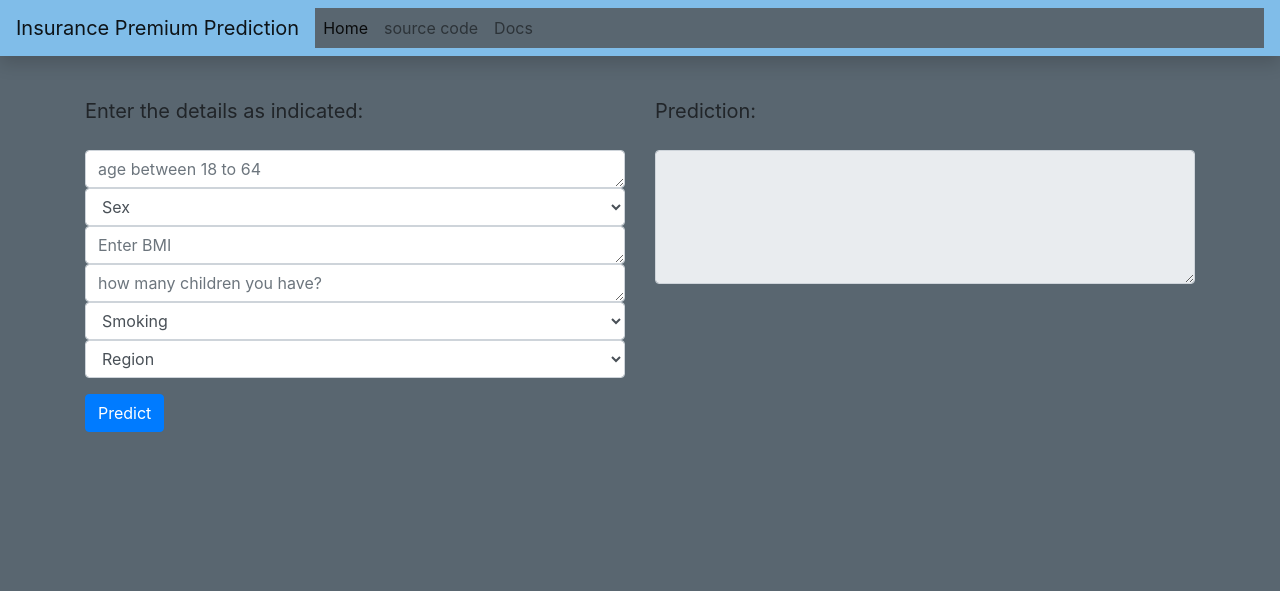
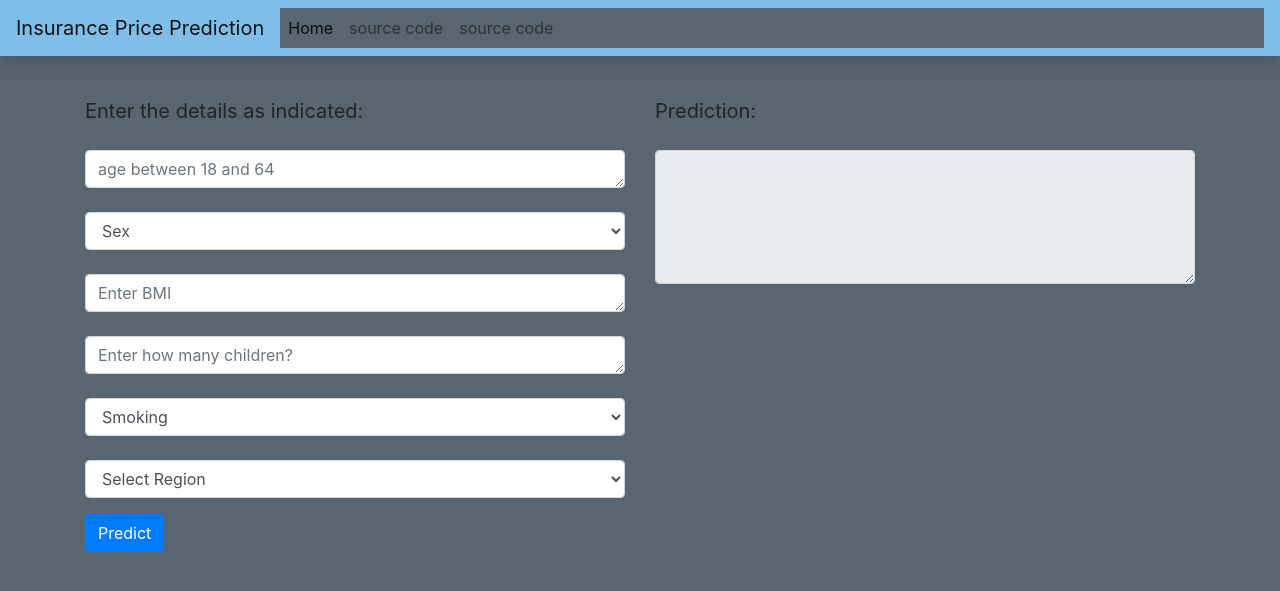
Before and after one commit to rohanpatankar926/internship, a Flask app: page / in a window 1280 px wide. Shown: the top 591 px of the page. Run offline with Flask 2, Linux system fonts and the light colour scheme; some libraries are stand-ins or nearby versions.

Commit message:
Update index.html

```diff
--- a/webapp/templates/index.html
+++ b/webapp/templates/index.html
@@ -18,7 +18,7 @@ Insurance Premium Detection
   class="navbar navbar-expand-lg navbar-light shadow fixed-top"
   style="background-color: #80bde9"
 >
-  <a class="navbar-brand" href="/">Insurance Premium Prediction</a>
+  <a class="navbar-brand" href="/">Insurance Price Prediction</a>
   <button
     class="navbar-toggler"
     type="button"
@@ -38,12 +38,14 @@ Insurance Premium Detection
         >
       </li>
       <li class="nav-item">
-        <a class="nav-link" href="https://github.com/rohanpatankar926/internship_project/"
-          >source code</a>
-      </li>
+        <a class="nav-link" href="https://github.com/rohanpatankar926/intenship_project"
+          >source code</a
+        >
       </li>
       <li class="nav-item">
-        <a class="nav-link" href="https://github.com/rohanpatankar926/internship_project/tree/main/docs">Docs</a>
+        <a class="nav-link" href="https://github.com/rohanpatankar926/intenship_project/Docs"
+          >source code</a
+        >
       </li>
     </ul>
   </div>
@@ -72,54 +74,57 @@ Insurance Premium Detection
                 class="form-control"
                 name="age"
                 rows="1"
-                placeholder="age between 18 to 64"
+                placeholder="age between 18 and 64"
               ></textarea>
-
+              <br>
               <select
                 aria-placeholder="select"
                 class="form-control"
                 id="sex"
                 name="sex"
                 required="1"
-              > <option value="None">Sex</option>
+              >
+              <option hidden selected>Sex</option>
                 {% for type in sex %}
                 <option value="{{ type }}">{{ type }}</option>
                 {% endfor %}
               </select>
-
+              <br>
               <textarea
                 class="form-control"
                 name="bmi"
                 rows="1"
                 placeholder="Enter BMI"
               ></textarea>
-
+              <br>
               <textarea
                 class="form-control"
                 name="children"
                 rows="1"
-                placeholder="how many children you have?"
+                placeholder="Enter how many children?"
               ></textarea>
-
+              <br>
               <select
                 aria-placeholder="select"
                 class="form-control"
                 id="smoker"
                 name="smoker"
-                required="1">
-                <option value="None">Smoking</option>
+                required="1"
+              >
+              <option hidden selected>Smoking</option>
                 {% for type in smoker %}
                 <option value="{{ type }}">{{ type }}</option>
                 {% endfor %}
               </select>
-
+                <br>
               <select
                 aria-placeholder="select"
                 class="form-control"
                 id="region"
                 name="region"
                 required="1"
-              > <option value="None">Region</option>
+              >
+              <option hidden selected>Select Region</option>
                 {% for type in region %}
                 <option value="{{ type }}">{{ type }}</option>
                 {% endfor %}
@@ -133,7 +138,8 @@ Insurance Premium Detection
             <button type="submit" class="btn btn-primary mb-2">Predict</button
             ><br />
           </form>
-          <!-- Translated text returned by the Translate API is rendered here. -->
+          <!--
+             Translated text returned by the Translate API is rendered here. -->
         </div>
         <div class="col">
           <form>
```
